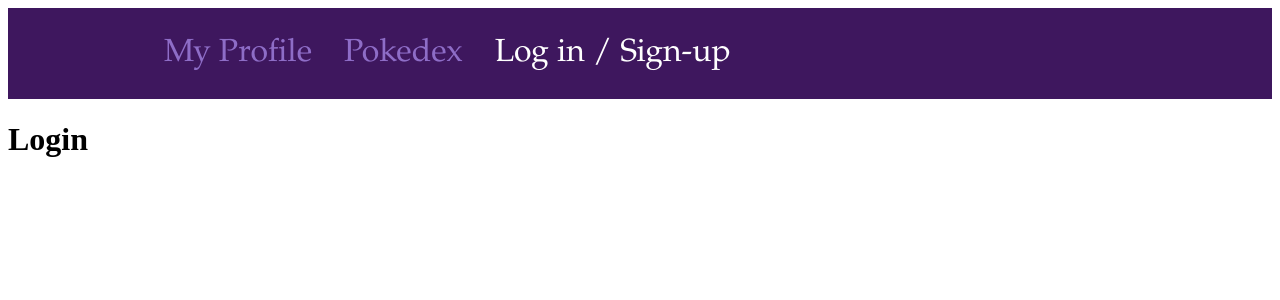
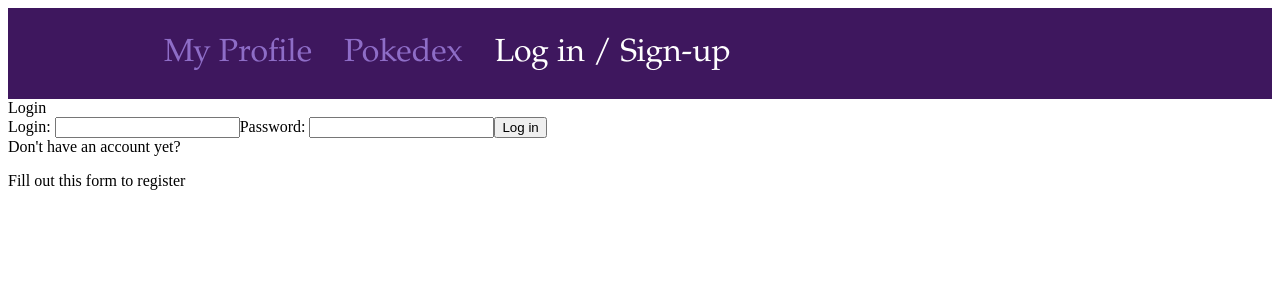
Before and after one commit to ixu42/web-express-challenge, a React (Vite) app in the folder frontend/pokedex_app/: page /Login in a window 1280 px wide. Shown: the top 300 px of the page. Built offline with nearby package versions, Linux system fonts and the light colour scheme.

Commit message:
Added simple login form, can only get the strings for now

```diff
--- /dev/null
+++ b/frontend/pokedex_app/src/components/LoginForm.jsx
@@ -0,0 +1,36 @@
+import React from "react";
+import { useState } from "react";
+
+const LoginForm = (props) => {
+
+	const [username, setUsername] = useState('');
+	const [user, setUser] = useState([]);
+	const [password, setPassword] = useState('');
+	const [signupUsername, setSignupUsername] = useState();
+
+
+	const handleUsername = (event) => {
+		setUsername(event.target.value)
+	}
+
+	const loginAttempt = (event) => {
+		event.preventDefault()
+		console.log(`Login attempt: ${username}, ${password}`)
+	}
+
+	const handlePassword = (event) => {
+		setPassword(event.target.value)
+	}
+
+	return (
+		<section>
+			<form onSubmit={loginAttempt}>
+			Login: <input value={username}  onChange={handleUsername}/>
+			Password: <input value={password} onChange={handlePassword}/>
+			<button type="submit">Log in</button>
+			</form>
+		</section>
+	)
+}
+
+export default LoginForm;
--- a/frontend/pokedex_app/src/pages/login.jsx
+++ b/frontend/pokedex_app/src/pages/login.jsx
@@ -1,10 +1,17 @@
 import React from "react";
+import { useState } from "react";
+import LoginForm from "../components/LoginForm.jsx"
 
 const Login = () => {
 
+	const [signupUsername, setSignupUsername] = useState();
+
 	return (
 	<main>
-		<h1>Login</h1>
+		<header>Login</header>
+		<LoginForm />
+		<header>Don't have an account yet?</header>
+		<p>Fill out this form to register</p>
 	</main>
 	)
 }
```
